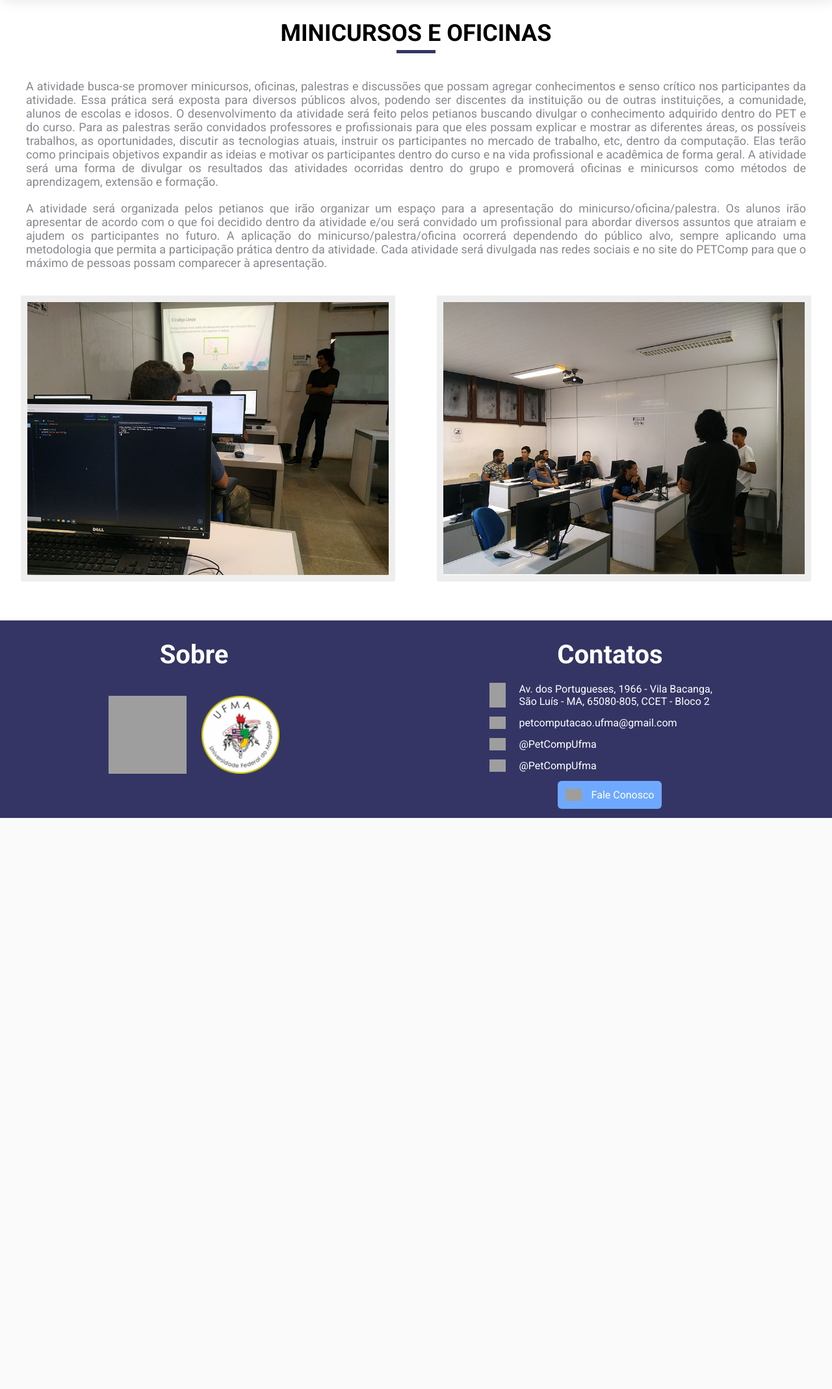
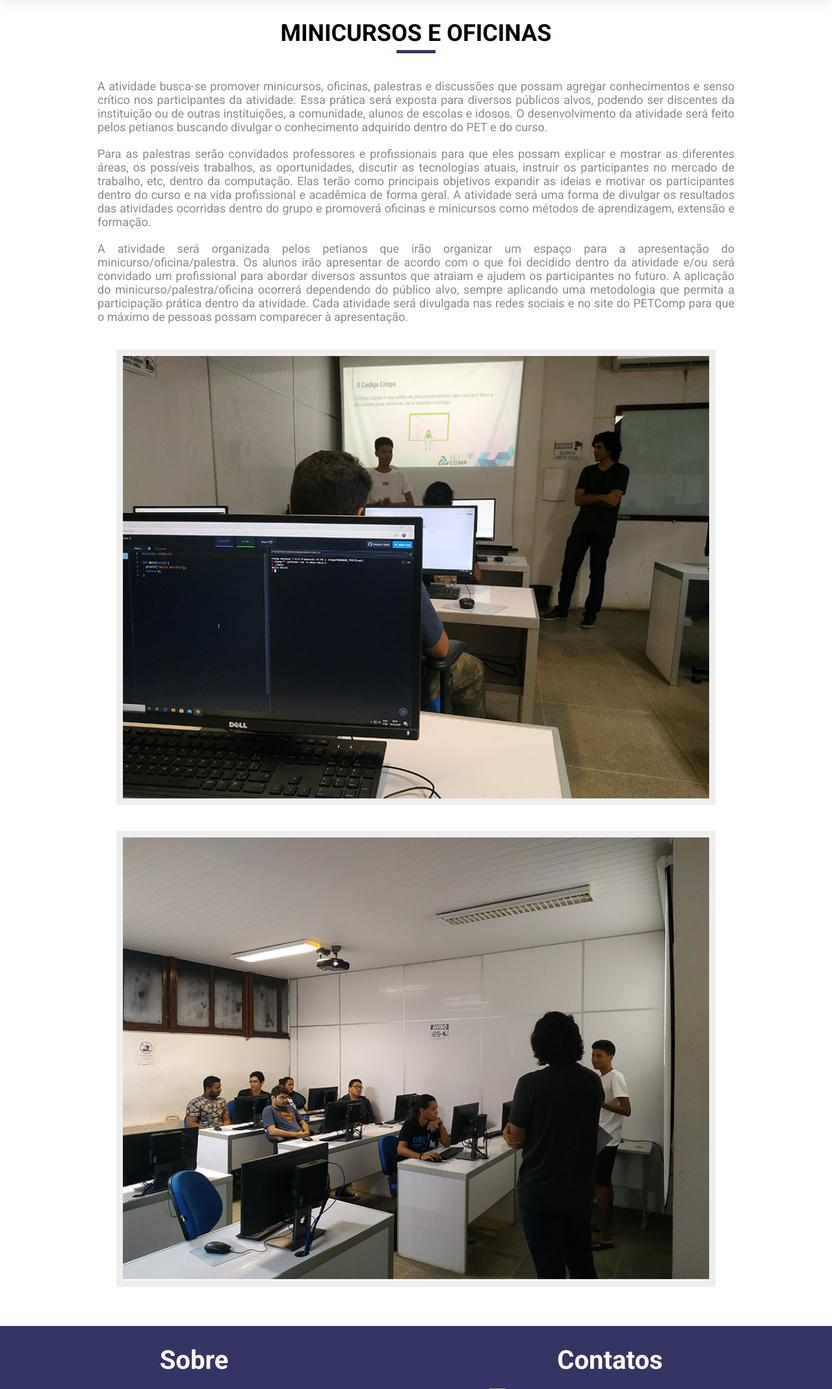
Before and after one commit to PET-Comp-UFMA/petcomp-ufma_site, a PHP site: page /minicursos.php in a window 1280 px wide. Shown: the part 100-2238 px from the top of the page at 65% size. Before the commit the page ends 1359 px from the top, so only its background shows below. Run offline with PHP 8.4, Linux system fonts and the light colour scheme; grey boxes are pictures that could not be loaded.

Commit message:
ajuste dos espaçamentos laterais dos parágrafos e no posicionamento das imagens

```diff
--- a/minicursos.php
+++ b/minicursos.php
@@ -4,7 +4,7 @@
     <meta charset="UTF-8">
     <meta http-equiv="X-UA-Compatible" content="IE=edge">
     <meta name="viewport" content="width=device-width, initial-scale=1.0">
-    <title> Monitoria | PETComp </title>
+    <title> Minicursos | PETComp </title>
 
     <link rel="icon" href="./assets/images/logos/PETComp.png">
 
@@ -21,9 +21,10 @@
     <div class="section-header">
       <h2>Minicursos e Oficinas</h2>
     </div>
-    <p>A atividade busca-se promover minicursos, oficinas, palestras e discussões que possam agregar conhecimentos e senso crítico nos participantes da atividade. Essa prática será exposta para diversos públicos alvos, podendo ser discentes da instituição ou de outras instituições, a comunidade, alunos de escolas e idosos. O desenvolvimento da atividade será feito pelos petianos buscando divulgar o conhecimento adquirido dentro do PET e do curso. Para as palestras serão convidados professores e profissionais para que eles possam explicar e mostrar as diferentes áreas, os possíveis trabalhos, as oportunidades, discutir as tecnologias atuais, instruir os participantes no mercado de trabalho, etc, dentro da computação. Elas terão como principais objetivos expandir as ideias e motivar os participantes dentro do curso e na vida profissional e acadêmica de forma geral. A atividade será uma forma de divulgar os resultados das atividades ocorridas dentro do grupo e promoverá oficinas e minicursos como métodos de aprendizagem, extensão e formação.</p>
+    <p>A atividade busca-se promover minicursos, oficinas, palestras e discussões que possam agregar conhecimentos e senso crítico nos participantes da atividade. Essa prática será exposta para diversos públicos alvos, podendo ser discentes da instituição ou de outras instituições, a comunidade, alunos de escolas e idosos. O desenvolvimento da atividade será feito pelos petianos buscando divulgar o conhecimento adquirido dentro do PET e do curso.</p>
+    <p>Para as palestras serão convidados professores e profissionais para que eles possam explicar e mostrar as diferentes áreas, os possíveis trabalhos, as oportunidades, discutir as tecnologias atuais, instruir os participantes no mercado de trabalho, etc, dentro da computação. Elas terão como principais objetivos expandir as ideias e motivar os participantes dentro do curso e na vida profissional e acadêmica de forma geral. A atividade será uma forma de divulgar os resultados das atividades ocorridas dentro do grupo e promoverá oficinas e minicursos como métodos de aprendizagem, extensão e formação.</p>
     <p>A atividade será organizada pelos petianos que irão organizar um espaço para a apresentação do minicurso/oficina/palestra. Os alunos irão apresentar de acordo com o que foi decidido dentro da atividade e/ou será convidado um profissional para abordar diversos assuntos que atraiam e ajudem os participantes no futuro. A aplicação do minicurso/palestra/oficina ocorrerá dependendo do público alvo, sempre aplicando uma metodologia que permita a participação prática dentro da atividade. Cada atividade será divulgada nas redes sociais e no site do PETComp para que o máximo de pessoas possam comparecer à apresentação.</p>
-    <div class="images">
+    <div class="images images-minicursos">
       <img src="./assets/images/minicursos-photo-1.jpg" alt="">
       <img src="./assets/images/minicursos-photo-2.jpg" alt="">
     </div>
--- a/monitoria.php
+++ b/monitoria.php
@@ -59,7 +59,7 @@
       </div>
     </div>
 
-    <div class="images">
+    <div class="images images-monitoria">
       <img src="./assets/images/monitoria-photo-1.jpg" alt="">
       <img src="./assets/images/monitoria-photo-4.jpg" alt="">
       <img src="./assets/images/monitoria-photo-2.jpg" alt="">
--- a/styles/atividades.css
+++ b/styles/atividades.css
@@ -1,15 +1,14 @@
 main p {
   color: #888990;
   font-size: 18px;
-  padding: 0 40px;
+  padding: 0 150px;
   text-align: justify;
 }
 
 main .images {
   display: grid;
-  grid-template-columns: 1fr 1fr;
   flex-direction: row;
-  margin-bottom: 40px;
+  margin: 20px auto 40px;
 }
 
 main img {
@@ -19,14 +18,17 @@ main img {
   width: 90%;
 }
 
-main .images-fab-software {
-  display: grid;
-  grid-template-columns: 1fr 1fr 1fr 1fr;
-  flex-direction: row;
-  margin-bottom: 40px;
+main .images-monitoria {
+  width: 100%;
 }
 
-main .images-fab-software .images-desenvolvimento {
+main .images-fab-software {
+  grid-template-columns: 1fr 1fr;
+  width: 50%;
+  flex-direction: row;
+}
+
+main .images-minicursos {
   width: 80%;
 }
 
```
Also changed, not shown: desenvolvimento.php (+4 -6 lines).
